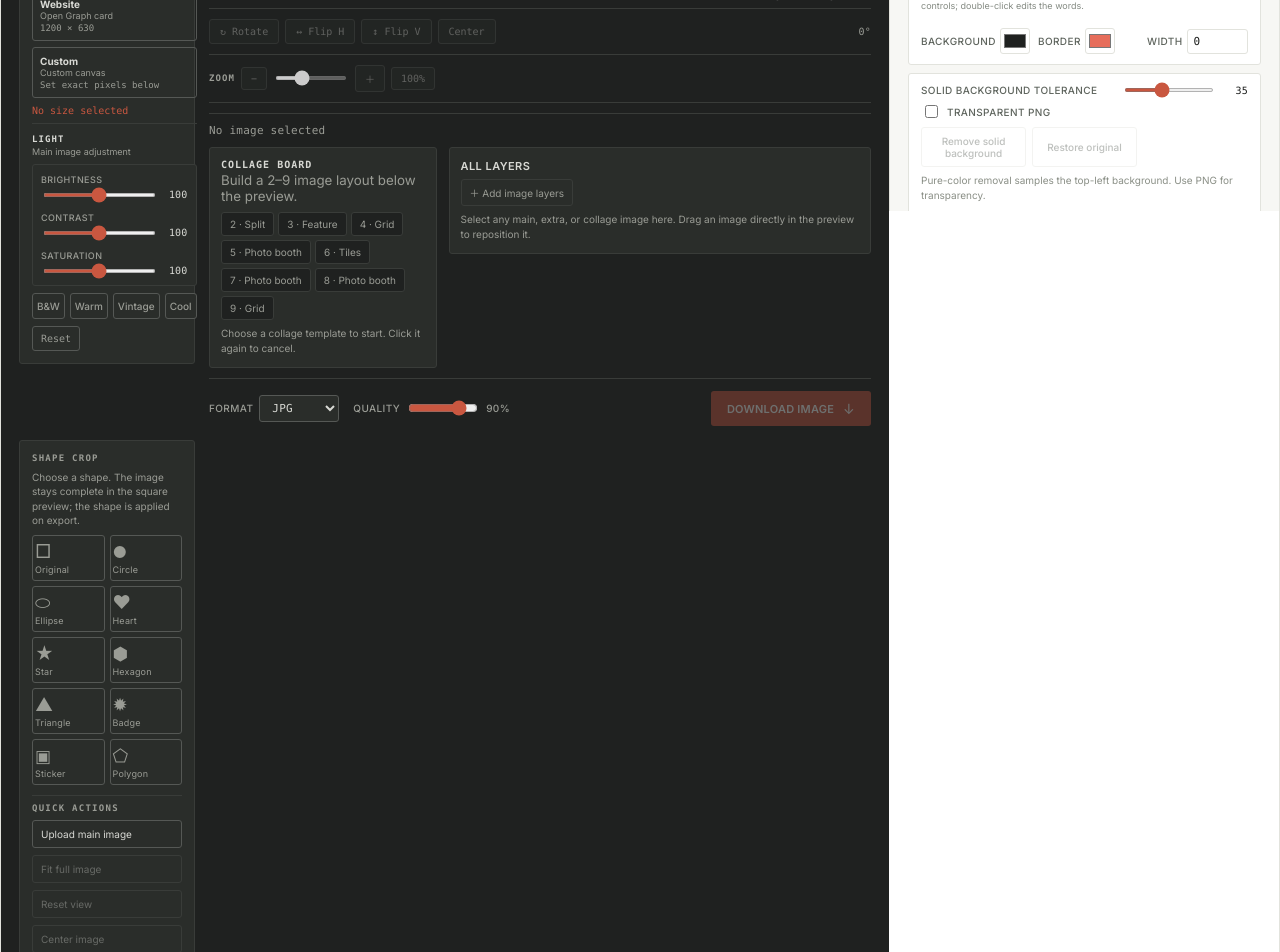
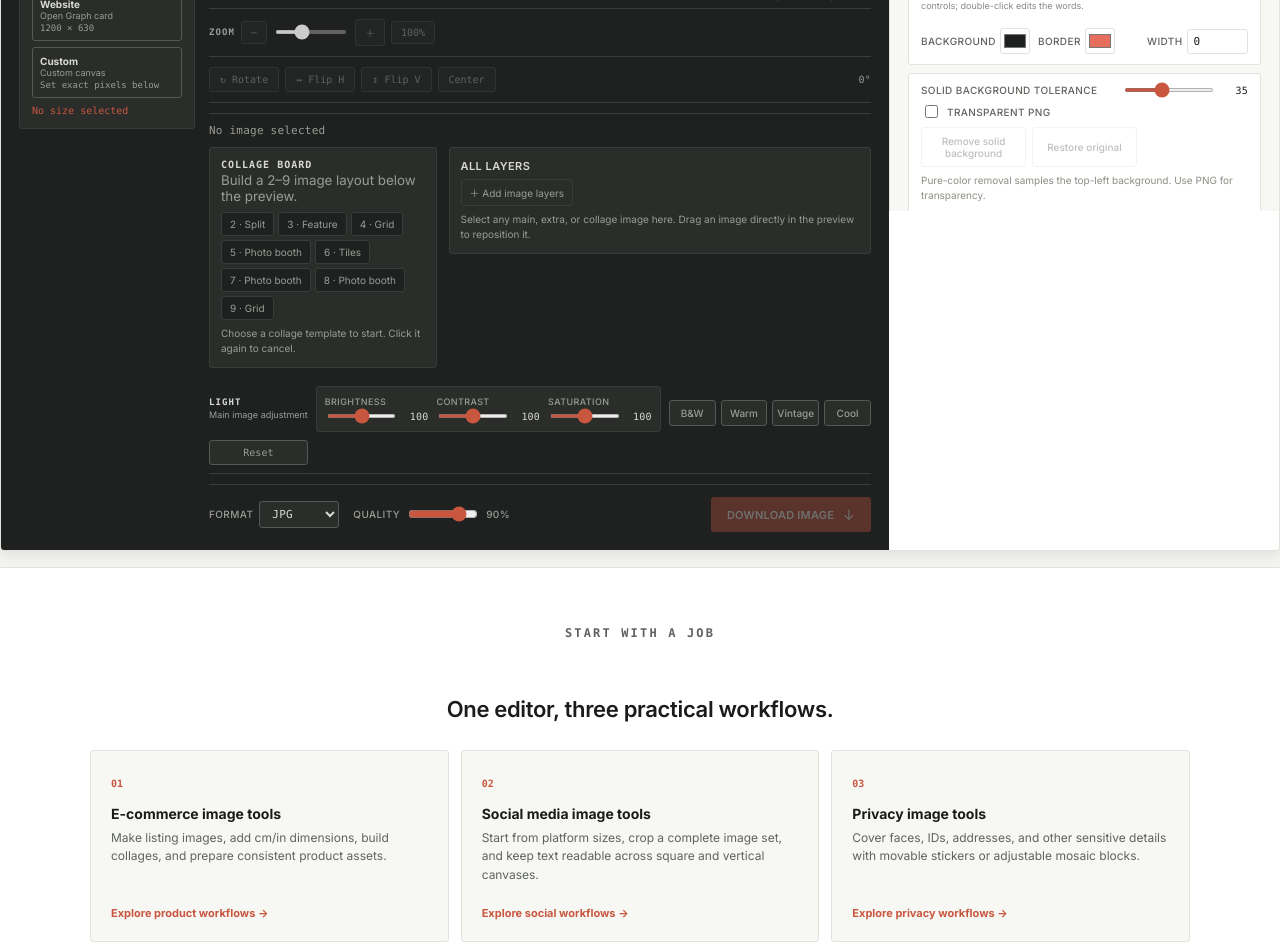
Before and after one commit to samzixiao/image-tools-site, a React (Vite) app: page / in a window 1280 px wide. Shown: the part 860-1812 px from the top of the page. Built offline with nearby package versions, Linux system fonts and the light colour scheme; a web font is replaced by a local one.

Commit message:
Finalize three-column editor workspace

```diff
--- a/src/App.css
+++ b/src/App.css
@@ -2085,7 +2085,6 @@ footer {
 .preview-side-tools {
   display: none;
   min-width: 0;
-  display: grid;
   gap: 7px;
   padding: 12px;
   border: 1px solid var(--border-dark);
@@ -2105,6 +2104,14 @@ footer {
 .right-shape-module .shape-grid { grid-template-columns: repeat(3, 1fr); margin: 0; }
 .right-image-actions { display: grid; gap: 6px; }
 .right-image-actions button { width: 100%; }
+.right-image-actions .danger-action {
+  border-color: #b84532aa;
+  color: var(--danger);
+}
+.right-image-actions .danger-action:hover {
+  border-color: var(--danger);
+  background: #b8453222;
+}
 .preview-size-tools {
   min-width: 0;
   display: grid;
@@ -2114,6 +2121,9 @@ footer {
   border: 1px solid var(--border-dark);
   border-radius: var(--r-md);
   background: var(--bg-workspace-soft);
+}
+.preview-center-column > .preview-adjustments {
+  margin-top: 10px;
 }
 .preview-size-tools > b,
 .preview-shape-selector > b {
--- a/src/App.tsx
+++ b/src/App.tsx
@@ -1836,10 +1836,7 @@ function App() {
     </section>
   );
   const previewUtilityModule = (
-    <>
-      <div className="preview-pixel-readout" aria-label="Output pixel dimensions"><span>OUTPUT PIXELS</span><b>{sizeSelected ? `${output.width} × ${output.height} px` : "Original image size"}</b></div>
-      <div className="preview-transform" aria-label="Preview controls"><div><button onClick={() => setRotation((rotation + 90) % 360)} disabled={!url}>↻ Rotate</button><button onClick={() => setFlipX(!flipX)} disabled={!url}>↔ Flip H</button><button onClick={() => setFlipY(!flipY)} disabled={!url}>↕ Flip V</button><button onClick={() => setImageOffset({ x: 0, y: 0 })} disabled={!url}>Center</button></div><span>{rotation}°</span></div>
-    </>
+    <div className="preview-pixel-readout" aria-label="Output pixel dimensions"><span>OUTPUT PIXELS</span><b>{sizeSelected ? `${output.width} × ${output.height} px` : "Original image size"}</b></div>
   );
   const textModule = (
     <>
@@ -2609,7 +2606,6 @@ function App() {
                 </div>
               )}
               <span className="preview-size-count">{sizeSelected ? "1 size selected" : "No size selected"}</span>
-              {adjustmentsModule}
             </aside>
             <div className="preview-center-column">
             <div
@@ -2948,6 +2944,7 @@ function App() {
                 </div>
               )}
             </div>
+            <div className="preview-transform" aria-label="Preview controls"><div><button onClick={() => setRotation((rotation + 90) % 360)} disabled={!url}>↻ Rotate</button><button onClick={() => setFlipX(!flipX)} disabled={!url}>↔ Flip H</button><button onClick={() => setFlipY(!flipY)} disabled={!url}>↕ Flip V</button><button onClick={() => setImageOffset({ x: 0, y: 0 })} disabled={!url}>Center</button></div><span>{rotation}°</span></div>
             <div className="preview-foot">
               <span>
                 {url
@@ -2963,6 +2960,7 @@ function App() {
                 {imageLayersModule}
               </div>
             </div>
+            {adjustmentsModule}
             <div className="export">
               <label>
                 Format{" "}
@@ -2993,6 +2991,7 @@ function App() {
               </button>
             </div>
             </div>
+            {/* Legacy fourth-column controls are intentionally not mounted. The active controls live in the left, center, and right workspace columns.
             <aside className="preview-side-tools" aria-label="Shape and preview actions">
               <div className="preview-shape-selector">
                 <b>SHAPE CROP</b>
@@ -3062,7 +3061,7 @@ function App() {
                   Remove main image
                 </button>
               )}
-            </aside>
+            </aside> */}
             </div>
           </section>
         </section>
```
